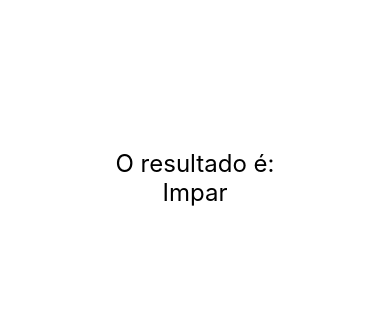
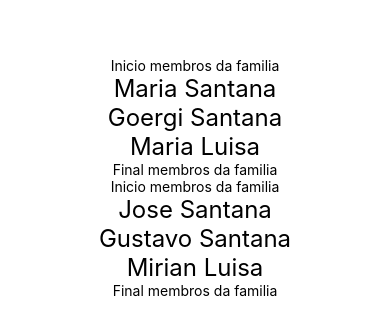
Before and after one commit to GeorgiSantana/Curso-React-Native, a React Native app: screen / in a window 390 px wide. Shown: the part 244-578 px from the top of the page. Built offline with nearby package versions, Linux system fonts and the light colour scheme.

Commit message:
Passando passagem de componentes utilizando props.children

```diff
--- a/src/App.js
+++ b/src/App.js
@@ -1,8 +1,10 @@
 import React from 'react';
 import {View, StyleSheet} from 'react-native';
+import Familia from './components/relacao/Familia';
+import Membro from './components/relacao/Membro';
 //import ContadorV2 from './components/contador/ContadorV2';
-import Diferenciar from './components/Diferenciar';
-import ParImpar from './components/ParImpar';
+//import Diferenciar from './components/Diferenciar';
+//import ParImpar from './components/ParImpar';
 //import Pai from './components/indireta/Pai';
 //import Pai from './components/Pai';
 //import Botao from './components/Botao';
@@ -15,11 +17,23 @@ import ParImpar from './components/ParImpar';
 
 export default () => (
   <View style={style.App}>
-    <ParImpar num={3}/>
+    <Familia>
+      <Membro nome="Maria" sobrenome="Santana"/>
+      <Membro nome="Goergi" sobrenome="Santana"/>
+      <Membro nome="Maria" sobrenome="Luisa"/>
+    </Familia>
+
+    <Familia>
+      <Membro nome="Jose" sobrenome="Santana"/>
+      <Membro nome="Gustavo" sobrenome="Santana"/>
+      <Membro nome="Mirian" sobrenome="Luisa"/>
+    </Familia>
+
+
     {/*
-    <Diferenciar />
-
-    <ContadorV2 />
+     <ParImpar num={3}/>
+     <Diferenciar />
+     <ContadorV2 />
      <Pai />
      <Pai />
      <Contador inicial={100}/>
--- a/src/components/ParImpar.js
+++ b/src/components/ParImpar.js
@@ -1,16 +1,16 @@
 import React from 'react';
-import { View, Text } from 'react-native';
+import {SafeAreaView, Text} from 'react-native';
 import estilo from './estilo';
 
-export default ({ num = 0 }) => {
+export default ({num = 0}) => {
   return (
-    <View>
+    <SafeAreaView>
       <Text style={estilo.txtG}>O resultado é:</Text>
-      {num % 2 === 0
-        ?  <Text style={estilo.txtG}>Par</Text>
-        :  <Text style={estilo.txtG}>Impar</Text>
-
-      }
-    </View>
+      {num % 1 === 0 ? (
+        <Text style={estilo.txtG}>Par</Text>
+      ) : (
+        <Text style={estilo.txtG}>Impar</Text>
+      )}
+    </SafeAreaView>
   );
 };
--- /dev/null
+++ b/src/components/relacao/Familia.js
@@ -0,0 +1,12 @@
+import React from 'react';
+import {Text} from 'react-native';
+
+export default props => {
+  return (
+    <>
+      <Text>Inicio membros da familia</Text>
+      {props.children}
+      <Text>Final membros da familia</Text>
+    </>
+  );
+};
--- /dev/null
+++ b/src/components/relacao/Membro.js
@@ -0,0 +1,11 @@
+import React from 'react';
+import {Text} from 'react-native';
+import estilo from '../estilo';
+
+export default props => {
+  return (
+    <Text style={estilo.txtG}>
+      {props.nome} {props.sobrenome}
+    </Text>
+  );
+};
```
